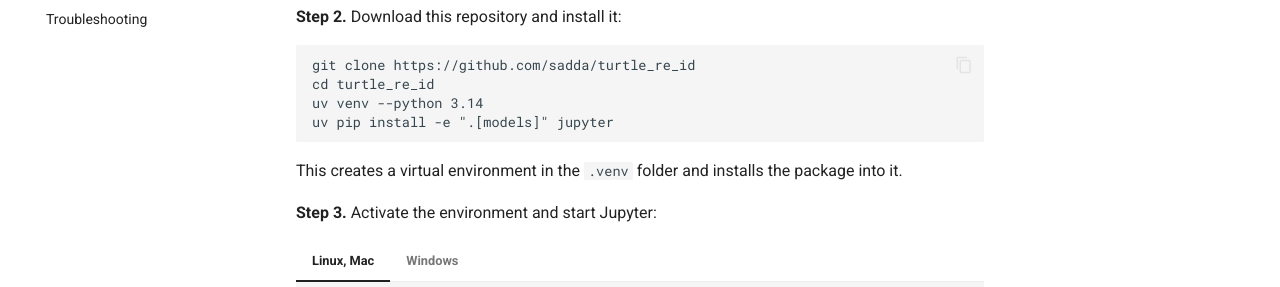
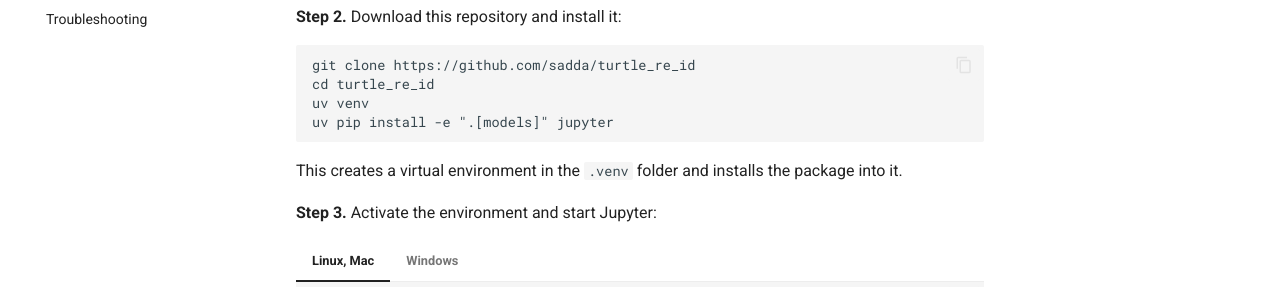
Before and after one commit to sadda/turtle_re_id, an MkDocs documentation site: the page built from docs/installation.md, in a window 1280 px wide and 1163 px high. Shown: the part 352-639 px from the top of the window. Built offline with MkDocs 1.6.1 and Material for MkDocs 9.7.7, drawn with Linux system fonts in a browser that asks for light colours; comment, search, counter and statistics services are not loaded.

Commit message:
Removed Python version

````diff
--- a/docs/installation.md
+++ b/docs/installation.md
@@ -11,7 +11,7 @@ All commands are run in a terminal. If you have not used it before, the [Image C
 ```
 git clone https://github.com/sadda/turtle_re_id
 cd turtle_re_id
-uv venv --python 3.14
+uv venv
 uv pip install -e ".[models]" jupyter
 ```
 
````
